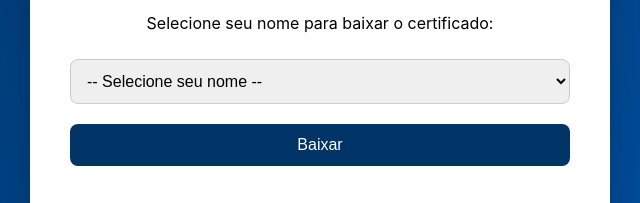
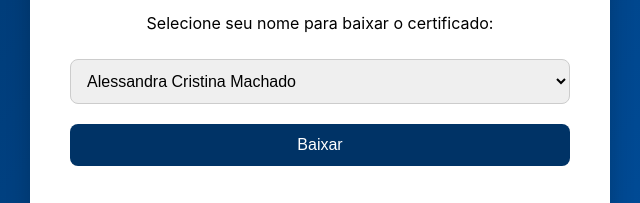
Before and after one commit to professorgaldino/metrologianapratica, a plain HTML site: page index.html in a window 1280 px wide. Shown: the part 302-505 px from the top of the page, 320-960 px from the left. Drawn offline with Linux system fonts and the light colour scheme.

Commit message:
Update index.html

```diff
--- a/index.html
+++ b/index.html
@@ -121,20 +121,29 @@
   <p>Selecione seu nome para baixar o certificado:</p>
 
   <select id="aluno">
-    <option value="">-- Selecione seu nome --</option>
     <option>Alessandra Cristina Machado</option>
+    <option>Aline Aparecida de Freitas Maineti</option>
+    <option>Ana Flávia de Andrade</option>
+    <option>Analice Evaristo</option>
     <option>Arieli Cristina Gaudêncio</option>
-    <option>Delma Marcia Pardini</option>
+    <option>Carlos Adriano Mendes Oliveira</option>
     <option>Daiane Aparecida Ferreira</option>
     <option>Daniel Lima</option>
-    <option>Samuel Pires Evangelista</option>
-    <option>Valeria Imidio</option>
+    <option>Delma Marcia Pardini</option>
+    <option>Diego Meloni</option>
     <option>Edivan da Conceição</option>
-    <option>Ana Flávia de Andrade</option>
-    <option>Aline Aparecida de Freitas Maineti</option>
+    <option>Fabiano Albert de Souza Dainezi</option>
+    <option>Hiago Acaiabe Balbino</option>
+    <option>Jeyson Alberti Correia</option>
+    <option>João Victor Gonçalves da Silva</option>
     <option>Karoline Cristina da Silva Vitalino</option>
     <option>Lidia Scarlet da Silva Vitalino de Oliveira</option>
-    <option>João Victor Gonçalves da Silva</option>
+    <option>Márcia Maria Emidio</option>
+    <option>Marcio Roberto de Lima</option>
+    <option>Samuel Pires Evangelista</option>
+    <option>Silvio Pazini</option>
+    <option>Uelismar Alves Rodrigues</option>
+    <option>Valeria Imidio</option>
   </select>
 
   <button onclick="gerarCertificado()">Baixar</button>
```
